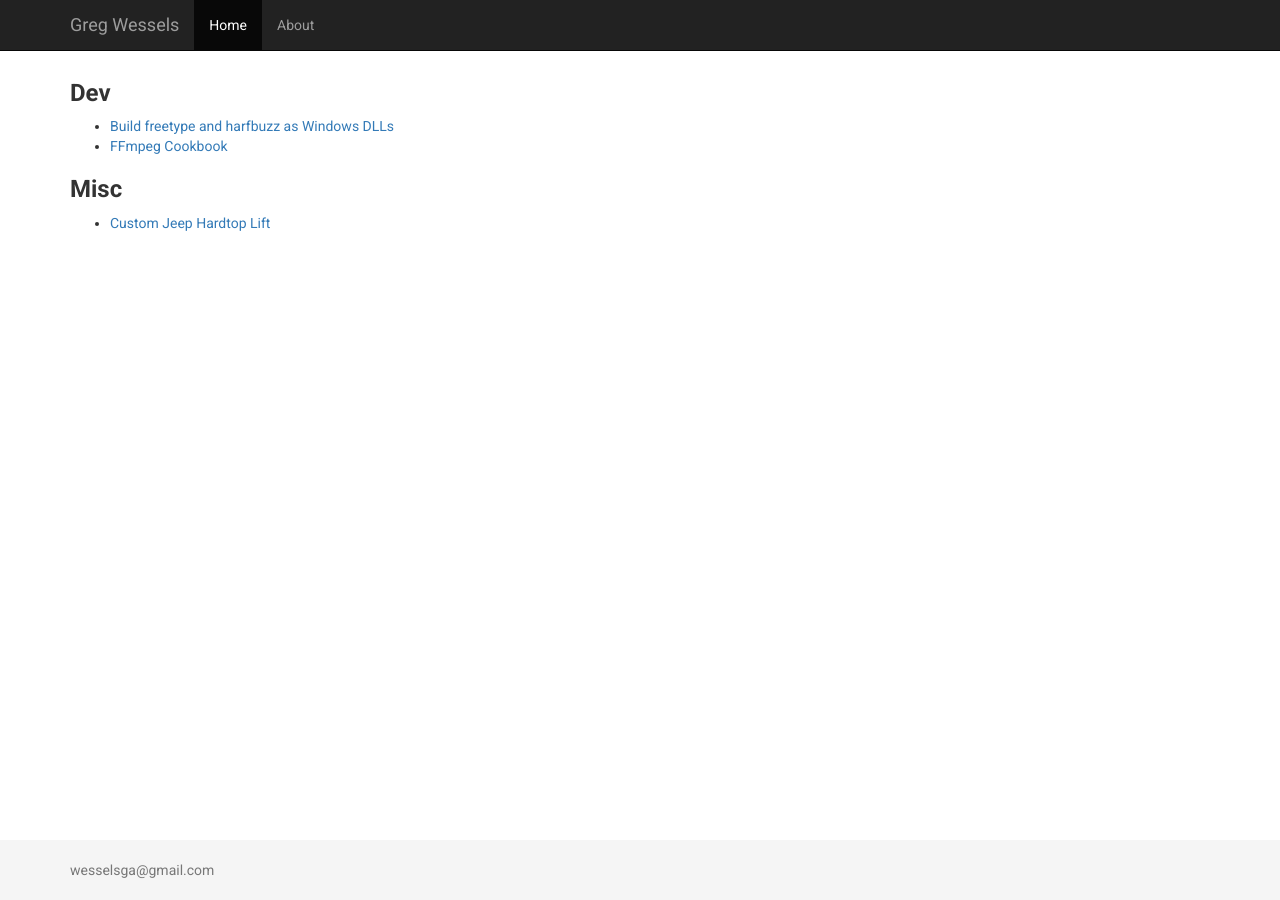
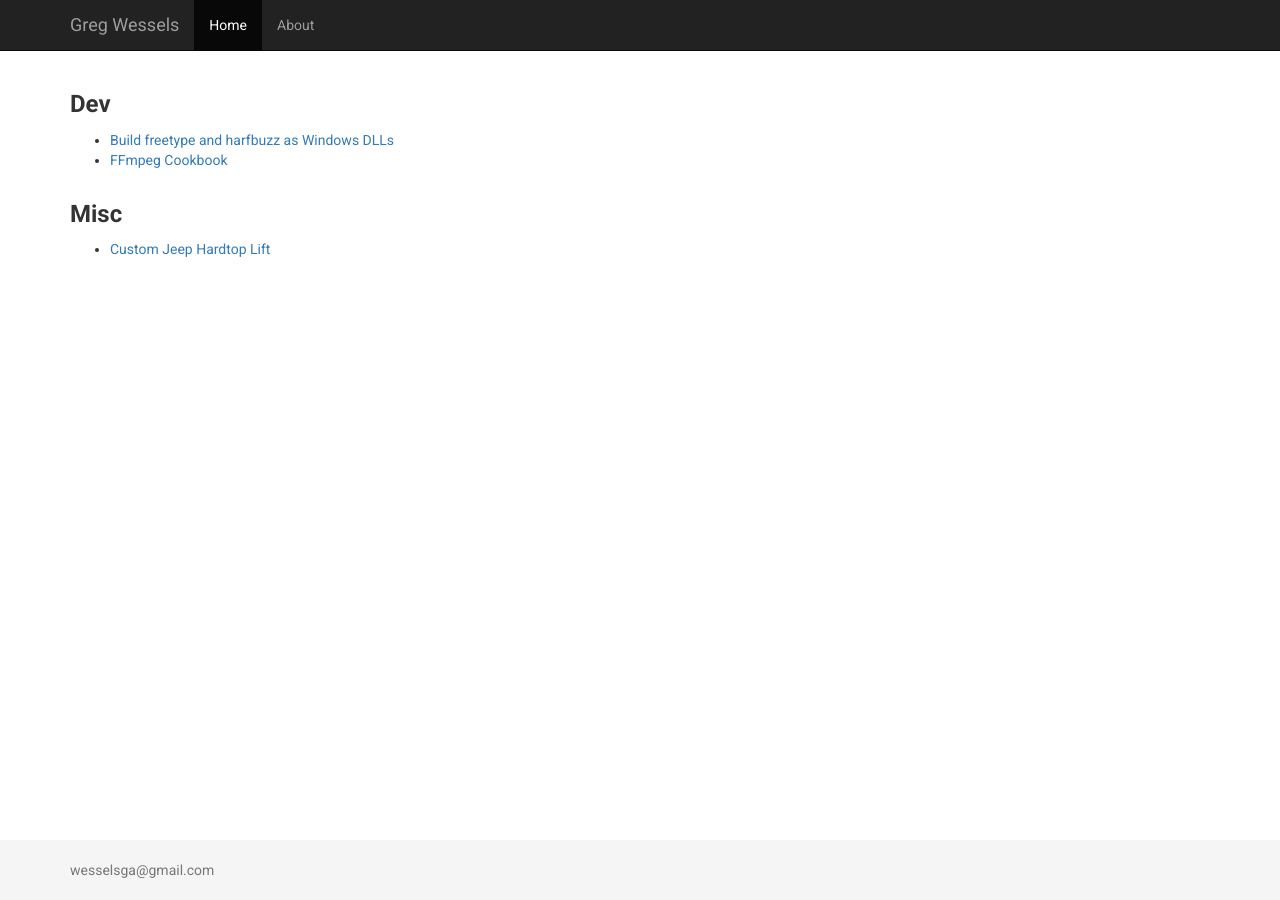
Before and after one commit to wesselsga/wesselsga.github.io, a Jekyll site: the page built from index.html, in a window 1280 px wide. Built offline with Jekyll 4.4.1, drawn with Linux system fonts in a browser that asks for light colours.

Commit message:
freetype

```diff
--- a/style/screen.css
+++ b/style/screen.css
@@ -21,6 +21,8 @@ body {
 h1, h2, h3, h4, h5, h6
 {
 	font-weight:bold !important;
+	margin-top:1.3em;
+	margin-bottom:0.5em;
 }
 
 
```
